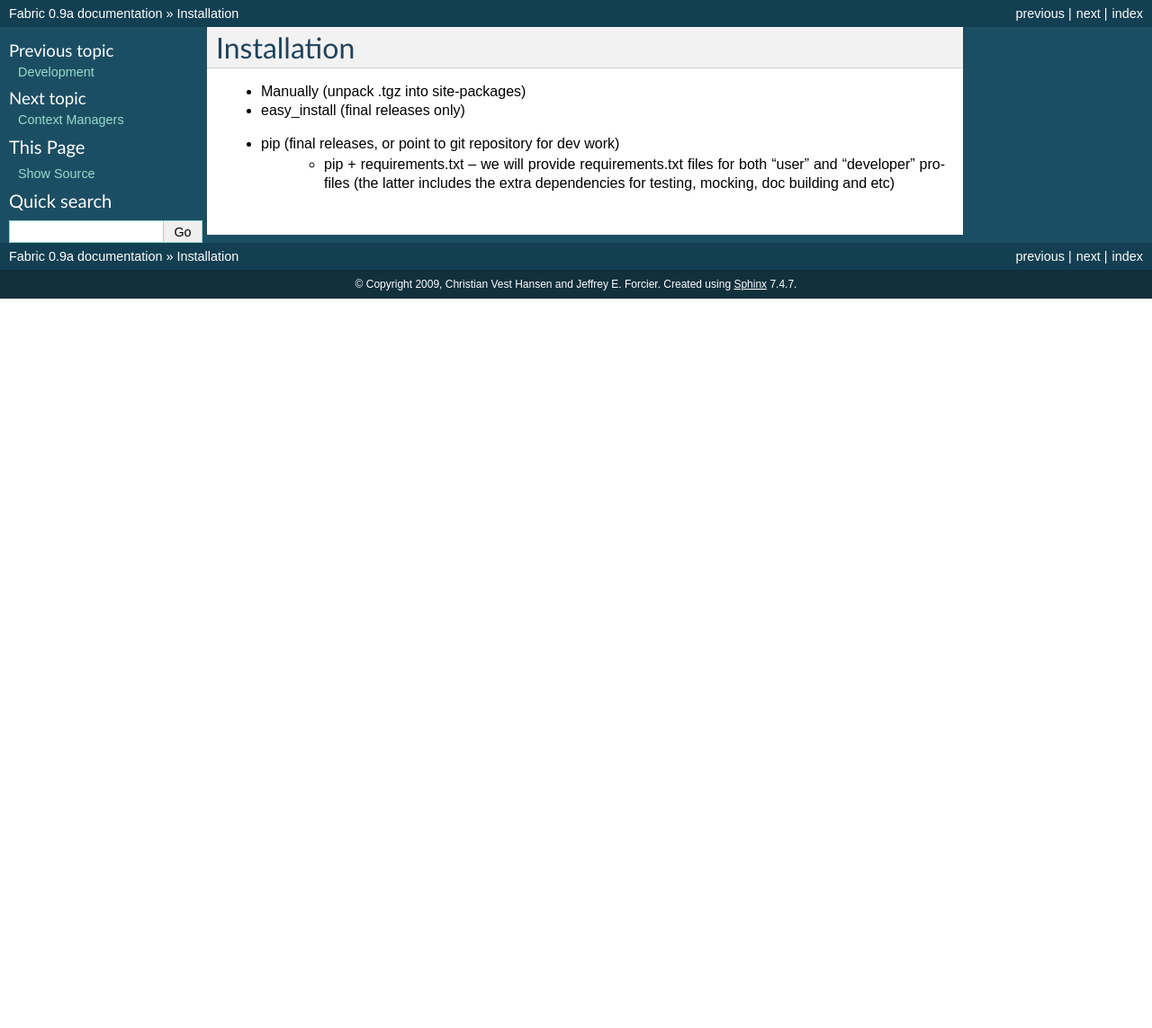
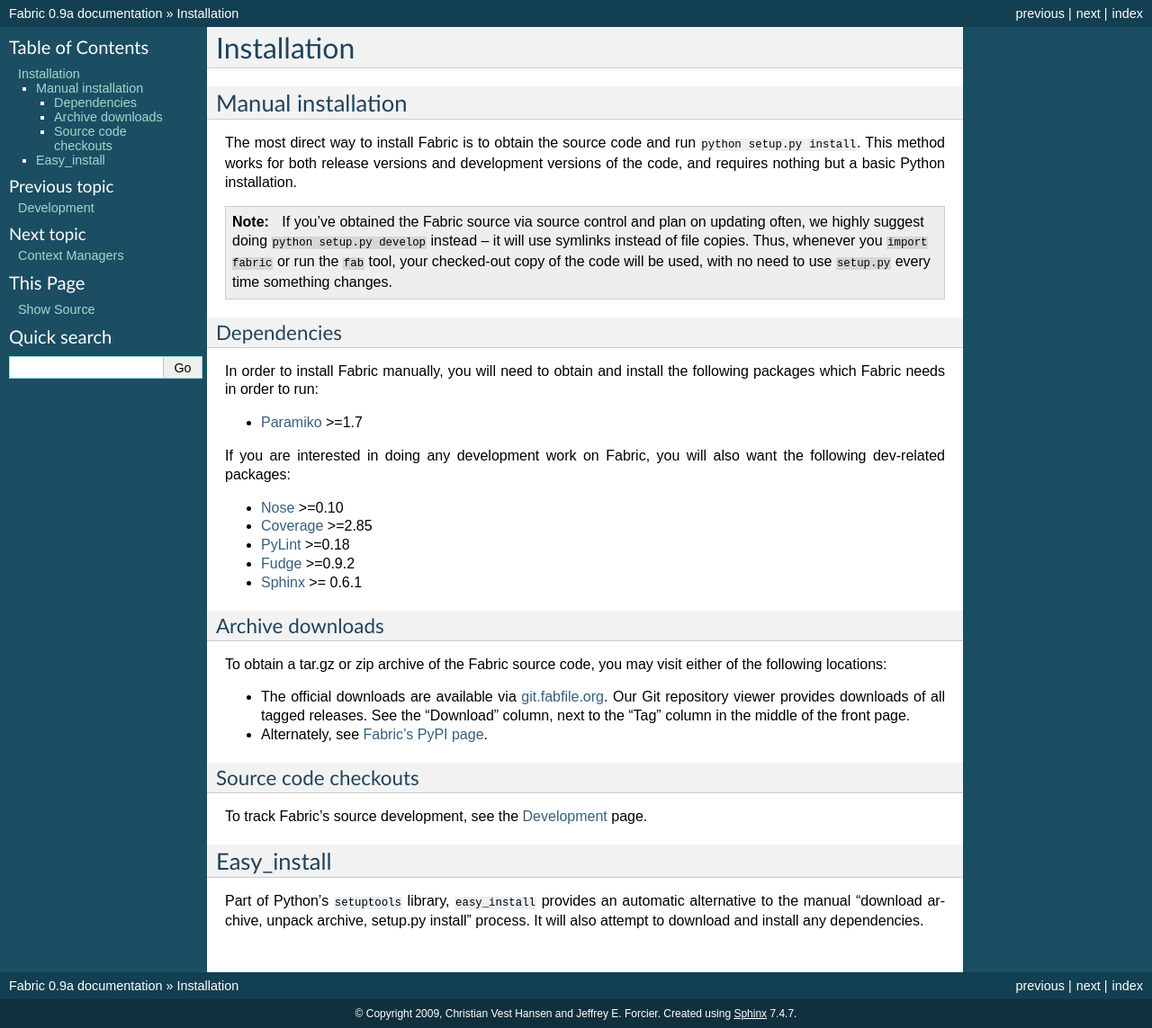
Before and after one commit to fabric/fabric, a Sphinx documentation site: the page built from docs/installation.rst, in a window 1280 px wide. Shown: the whole page at 90% size. Built offline with Sphinx 7.4.7, drawn with Linux system fonts in a browser that asks for light colours; before the commit the page ends 900 px from its top, so only the background shows below that.

Commit message:
In-progress expansion of install docs.

```diff
--- a/docs/installation.rst
+++ b/docs/installation.rst
@@ -2,7 +2,60 @@
 Installation
 ============
 
-* Manually (unpack .tgz into site-packages)
-* easy_install (final releases only)
-* pip (final releases, or point to git repository for dev work)
-    * pip + requirements.txt -- we will provide requirements.txt files for both "user" and "developer" profiles (the latter includes the extra dependencies for testing, mocking, doc building and etc)
+Manual installation
+===================
+
+The most direct way to install Fabric is to obtain the source code and run
+``python setup.py install``. This method works for both release versions and
+development versions of the code, and requires nothing but a basic Python
+installation.
+
+.. note::
+
+    If you've obtained the Fabric source via source control and plan on updating
+    often, we highly suggest doing ``python setup.py develop`` instead -- it
+    will use symlinks instead of file copies. Thus, whenever you ``import
+    fabric`` or run the ``fab`` tool, your checked-out copy of the code will be
+    used, with no need to use ``setup.py`` every time something changes.
+
+Dependencies
+------------
+
+In order to install Fabric manually, you will need to obtain and install the
+following packages which Fabric needs in order to run:
+
+* `Paramiko <http://www.lag.net/paramiko/>`_ >=1.7
+
+If you are interested in doing any development work on Fabric, you will also
+want the following dev-related packages:
+
+* `Nose <http://code.google.com/p/python-nose/>`_ >=0.10
+* `Coverage <http://nedbatchelder.com/code/modules/coverage.html>`_ >=2.85
+* `PyLint <http://www.logilab.org/857>`_ >=0.18
+* `Fudge <http://farmdev.com/projects/fudge/index.html>`_ >=0.9.2
+* `Sphinx <http://sphinx.pocoo.org/>`_ >= 0.6.1
+
+Archive downloads
+-----------------
+
+To obtain a tar.gz or zip archive of the Fabric source code, you may visit
+either of the following locations:
+
+* The official downloads are available via `git.fabfile.org
+  <http://git.fabfile.org>`_. Our Git repository viewer provides downloads of
+  all tagged releases. See the "Download" column, next to the "Tag" column in
+  the middle of the front page.
+* Alternately, see `Fabric's PyPI page <http://pypi.python.org/pypi/Fabric>`_.
+
+Source code checkouts
+---------------------
+
+To track Fabric's source development, see the :doc:`development` page.
+
+
+Easy_install
+============
+
+Part of Python's ``setuptools`` library, ``easy_install`` provides an automatic
+alternative to the manual "download archive, unpack archive, setup.py install"
+process. It will also attempt to download and install any dependencies.
```
